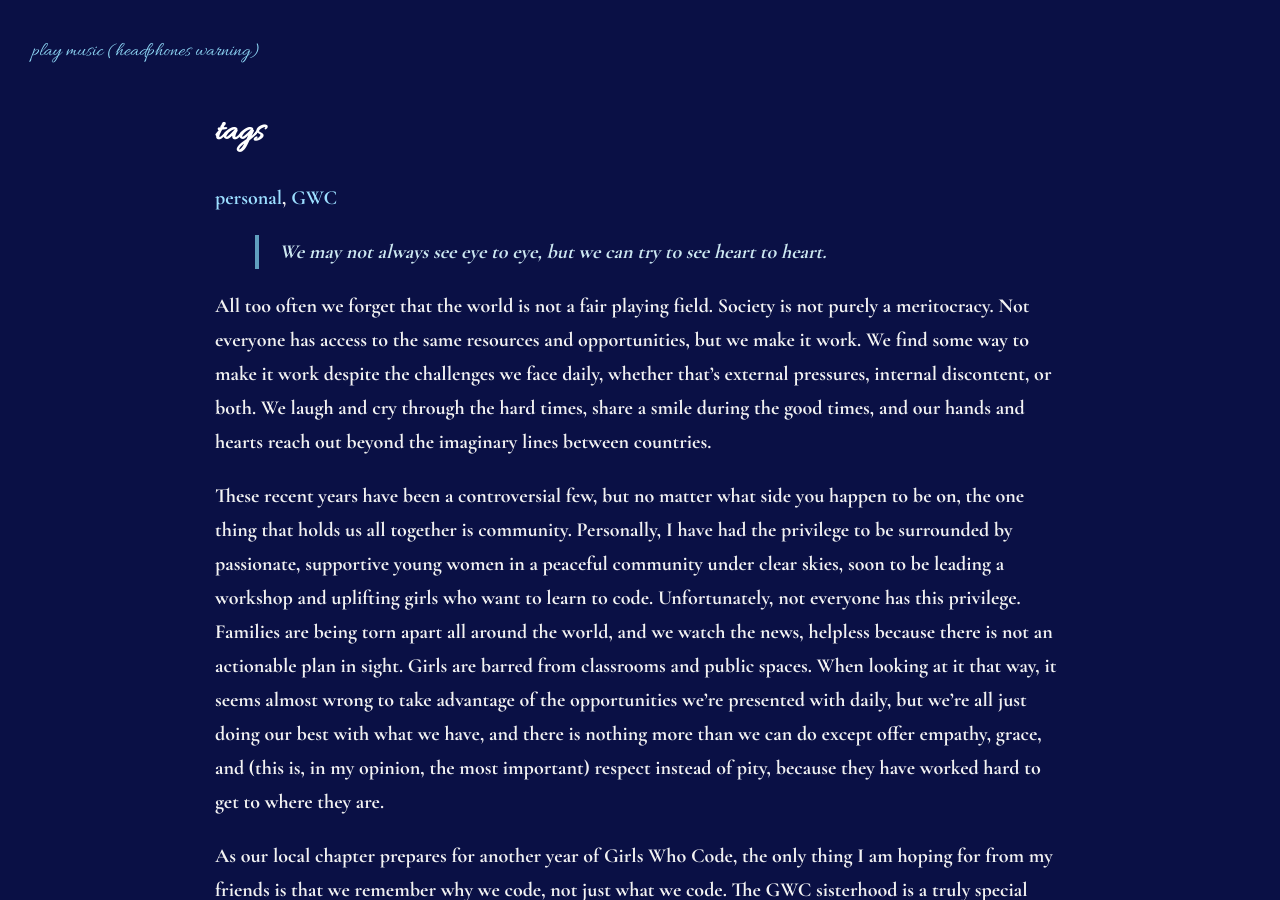
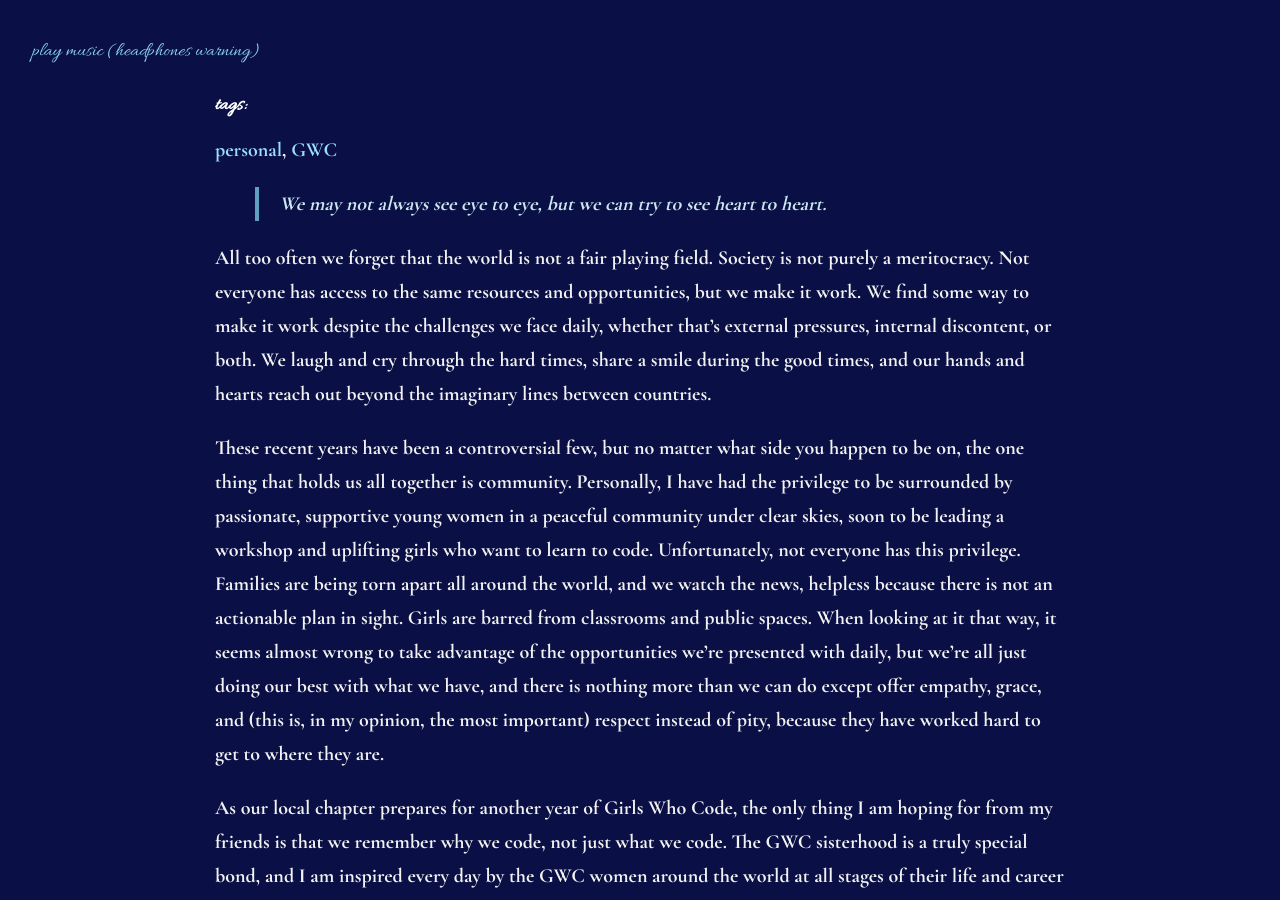
Before and after one commit to leucinemymind/leucinemymind.github.io, a Jekyll site: the page built from _posts/2025-06-30-gwc.md, in a window 1280 px wide and 900 px high. Built offline with Jekyll 4.4.1, drawn with Linux system fonts in a browser that asks for light colours; our own code applies the rules of GitHub Pages for plain Markdown files.

Commit message:
yet more styling

```diff
--- a/_layouts/default.html
+++ b/_layouts/default.html
@@ -21,7 +21,7 @@
   <main>
     {% if page.tags %}
   <p>
-    <h3>tags</h3>
+    <h4>tags:</h4>
     {% for tag in page.tags %}
       <span style="color:#9cdeff">{{ tag }}</span>{% if forloop.last == false %}, {% endif %}
     {% endfor %}
```
